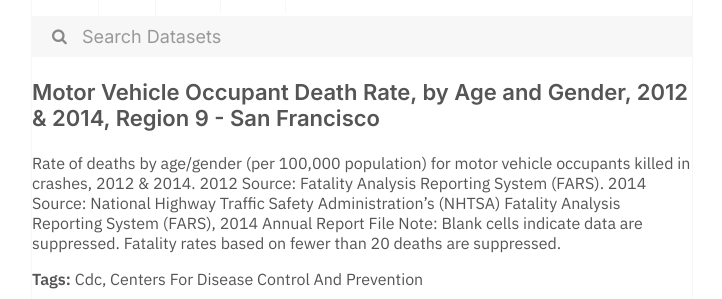
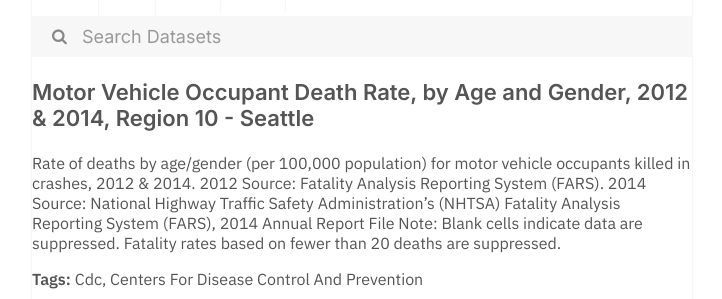
Before and after one commit to dayda-entities/centers-for-disease-control-and-prevention, a Jekyll site: the page built from _posts/2020-11-12-motor-vehicle-occupant-death-r.md, in a window 1280 px wide. Shown: the part 269-568 px from the top of the page, without its empty margins (278-1000 px from the left). Built offline with Jekyll 4.4.1, drawn with Linux system fonts in a browser that asks for light colours.

```diff
--- a/_posts/2020-11-12-motor-vehicle-occupant-death-r.md
+++ b/_posts/2020-11-12-motor-vehicle-occupant-death-r.md
@@ -1,17 +1,17 @@
 ---
 title: >-
-  Motor Vehicle Occupant Death Rate, by Age and Gender, 2012 & 2014,  Region 9 -
-  San Francisco
-created: '2020-11-12T12:17:04.322191'
-modified: '2021-04-21T19:43:27.688297'
+  Motor Vehicle Occupant Death Rate, by Age and Gender, 2012 & 2014,  Region 10
+  - Seattle
+created: '2020-11-12T12:13:07.042878'
+modified: '2021-04-21T19:14:46.495024'
 state: active
 type: dataset
 tags:
   - Cdc
   - Centers For Disease Control And Prevention
 groups: []
-csv_url: 'https://data.cdc.gov/api/views/xsu4-4sk9/rows.csv?accessType=DOWNLOAD'
-json_url: 'https://data.cdc.gov/api/views/xsu4-4sk9/rows.json?accessType=DOWNLOAD'
+csv_url: 'https://data.cdc.gov/api/views/5nuu-6upy/rows.csv?accessType=DOWNLOAD'
+json_url: 'https://data.cdc.gov/api/views/5nuu-6upy/rows.json?accessType=DOWNLOAD'
 layout: post
 
 ---
```
